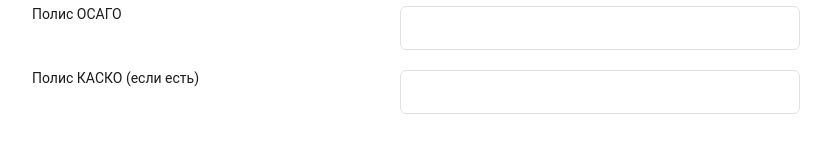
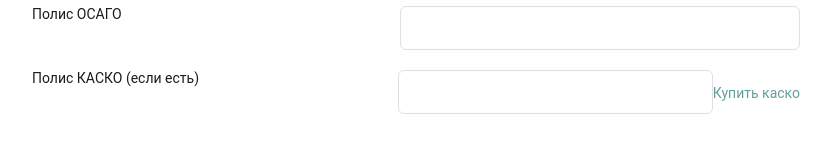
Before and after one commit to DEsimas/SF-Drive, a React app: page /addcar in a window 1280 px wide. Shown: the part 1955-2119 px from the top of the page, without its empty margins (224-1055 px from the left). Built offline with nearby package versions, Linux system fonts and the light colour scheme; no server answers; a web font is replaced by a local one.

Commit message:
adding data to state

```diff
--- a/src/components/AddCar/AddCar.js
+++ b/src/components/AddCar/AddCar.js
@@ -1,7 +1,7 @@
 import React from 'react';
 import { useSelector } from 'react-redux';
 
-import AddCar1 from './step1/AddCar1';
+import AddCar1 from './step1/AddCar1.jsx';
 import Header from './../Common/Header';
 import HeaderREGISTERED from './../Common/HeaderREGISTERED';
 
--- a/src/components/AddCar/step1/AddCar1.js
+++ b/src/components/AddCar/step1/AddCar1.js
@@ -1,6 +1,15 @@
 import React from 'react';
 
-function AddCar1() {
+function AddCar1(props) {
+    function saveData() {
+        let Data = {};
+        let shit = ["mark", "model", "year", "number", "VIN", "color", "engineType", "volume", "powerLS", "powerKVT", "transmission", "mileage", "PTS", "STS", "price", "price3", "price5"];
+        shit.forEach((el) => {
+            Data[el] = document.getElementById(el).value;
+        });
+        console.log(Data);
+        props.saveData(Data);
+    };
     return (
         <>
             <datalist id="markList">
@@ -16,62 +25,62 @@ function AddCar1() {
                             <div className="group1">
                                 <div className="mark row">
                                     <span className="fieldSpan">Марка</span>
-                                    <input list="markList" type="text"></input>
+                                    <input id="mark" list="markList" type="text"></input>
                                 </div>
                                 <div className="model row">
                                     <span className="fieldSpan">Модель</span>
-                                    <input list="" type="text"></input>
+                                    <input id="model" list="" type="text"></input>
                                 </div>
                                 <div className="year row">
                                     <span className="fieldSpan">Год выпуска</span>
-                                    <input type="number"></input>
+                                    <input id="year" type="number"></input>
                                 </div>
                                 <div className="number row">
                                     <span className="fieldSpan">Гос. номер</span>
-                                    <input type="number"></input>
+                                    <input id="number" type="number"></input>
                                 </div>
                                 <div className="VIN row">
                                     <span className="fieldSpan">VIN</span>
-                                    <input list="" type="text"></input>
+                                    <input id="VIN" list="" type="text"></input>
                                 </div>
                                 <div className="color row">
                                     <span className="fieldSpan">Цвет</span>
-                                    <input list="" type="text"></input>
+                                    <input id="color" list="" type="text"></input>
                                 </div>
                             </div>
                             <div className="group2">
                                 <div className="engineType row">
                                     <span className="fieldSpan">Тип двигателя</span>
-                                    <input list="" type="text"></input>
+                                    <input id="engineType" list="" type="text"></input>
                                 </div>
                                 <div className="volume row">
                                     <span className="fieldSpan">Объём</span>
-                                    <input type="text"></input>
+                                    <input id="volume" type="text"></input>
                                 </div>
                                 <div className="power row">
                                     <span className="fieldSpan">Мощность</span>
                                     <div className="powerInput">
-                                        <input type="text"></input>
-                                        <input type="text"></input>
+                                        <input id="powerLS" placeholder="100 л.с." type="text"></input>
+                                        <input id="powerKVT" placeholder="73,5499 кВт" type="text"></input>
                                     </div>
                                 </div>
                                 <div className="transmission row">
                                     <span className="fieldSpan">Трансмиссия</span>
-                                    <input list="" type="text"></input>
+                                    <input id="transmission" list="" type="text"></input>
                                 </div>
                             </div>
                             <div className="group3">
                                 <div className="mileage row">
                                     <span className="fieldSpan">Пробег</span>
-                                    <input type="number"></input>
+                                    <input id="mileage" type="number"></input>
                                 </div>
                                 <div className="PTS row">
                                     <span className="fieldSpan">Серия и номер ПТС</span>
-                                    <input type="text"></input>
+                                    <input id="PTS" type="text"></input>
                                 </div>
                                 <div className="STS row">
                                     <span className="fieldSpan">Серия и номер СТС</span>
-                                    <input type="text"></input>
+                                    <input id="STS" type="text"></input>
                                 </div>
                             </div>
                         </div>
@@ -81,15 +90,15 @@ function AddCar1() {
                         <div className="inputs">
                             <div className="price row">
                                 <span className="fieldSpan">Обычная цена</span>
-                                <input type="text"></input>
+                                <input id="price" type="text"></input>
                             </div>
                             <div className="price3 row">
                                 <span className="fieldSpan">Цена при аренде на 3 дня</span>
-                                <input type="text"></input>
+                                <input id="price3" type="text"></input>
                             </div>
                             <div className="price5 row">
                                 <span className="fieldSpan">Цена при аренде более 5 дней</span>
-                                <input type="text"></input>
+                                <input id="price5" type="text"></input>
                             </div>
                         </div>
                     </div>
@@ -98,17 +107,20 @@ function AddCar1() {
                         <div className="inputs">
                             <div className="OSAGO row">
                                 <span className="fieldSpan">Полис ОСАГО</span>
-                                <input type="text"></input>
+                                <input id="OSAGO" type="text"></input>
                             </div>
                             <div className="KASKO row">
                                 <span className="fieldSpan">Полис КАСКО (если есть)</span>
-                                <input type="text"></input>
+                                <div className="kaskoWrapper">
+                                    <input id="KASKO" type="text"></input>
+                                    <a className="buy">Купить каско</a>
+                                </div>
                             </div>
                         </div>
                     </div>
                 </div>
                 <div className="btnWrap">
-                    <button className="contButton">Продолжить</button>
+                    <button onClick={ saveData } className="contButton">Продолжить</button>
                 </div>
             </div>
         </>
--- /dev/null
+++ b/src/components/AddCar/step1/AddCar1.jsx
@@ -0,0 +1,16 @@
+import React from 'react';
+import { connect } from 'react-redux';
+
+import { saveData } from '../../../redux/addCar/actions';
+
+import AddCar1 from './AddCar1';
+
+const AddCar1Container = props => ((<AddCar1 {...props} />));
+
+const mapStateToProps = state => ({});
+
+const mapDispatchToProps = {
+  saveData
+};
+
+export default connect(mapStateToProps, mapDispatchToProps)(AddCar1Container);
--- a/src/components/Common/HeaderREGISTERED.js
+++ b/src/components/Common/HeaderREGISTERED.js
@@ -4,6 +4,7 @@ import { useSelector } from 'react-redux';
 import "./../../styles/_Common/header.scss";
 
 const CHOOSE_PATH = "http://localhost:4200/Choose";
+const ADD_PATH = "http://localhost:4200/addcar";
 
 function HeaderREGISTERED() {
 
@@ -30,7 +31,7 @@ function HeaderREGISTERED() {
                 <div className="PcMenu">
                     <nav>
                         <a href={ CHOOSE_PATH }>Бронирования</a>
-                        <a>Мои автомобили</a>
+                        <a href={ ADD_PATH }>Мои автомобили</a>
                         <a>Сообщения</a>
                     </nav>
                     <div class="avatar">{ useSelector(state => state.authorization.user.email) }</div>
--- /dev/null
+++ b/src/redux/addCar/actions.js
@@ -0,0 +1,3 @@
+export const SAVE_DATA = "SAVE_DATA";
+
+export const saveData = (data) => ({type:SAVE_DATA, payload: data});
--- /dev/null
+++ b/src/redux/addCar/reducer.js
@@ -0,0 +1,16 @@
+import { SAVE_DATA } from "./actions";
+
+const INITIAL_STATE = {};
+
+export const addCar = (state = INITIAL_STATE, action) => {
+    switch (action.type){
+        case SAVE_DATA:
+            state = {
+                ...state,
+                user: action.payload,
+            }
+        return state;
+        default:
+            return state;
+    }
+};
--- a/src/redux/reducer.js
+++ b/src/redux/reducer.js
@@ -4,10 +4,12 @@ import { registration } from "./registration/reducer";
 import { authorization } from './authorization/reducer';
 import { recovery } from './recovery/reducer';
 import { ChooseAvto } from './chooseAvto/reducer';
+import { addCar } from './addCar/reducer';
 
 export default combineReducers({
     registration: registration,
     authorization: authorization,
     recovery: recovery,
     ChooseAvto: ChooseAvto,
+    saveAvto: addCar,
 });
--- a/src/styles/AddCar/step1.scss
+++ b/src/styles/AddCar/step1.scss
@@ -1,5 +1,7 @@
 @import "./../_Common/_variables.scss";
-
+input{
+    font-family: Roboto;
+}
 .stepSpan{
     font-family: Roboto;
     font-size: 20px;
@@ -79,6 +81,9 @@ h1{
         width: 155px;
         margin-right: 245px;
     }
+    .KASKO input{
+        width: 315px;
+    }
 }
 .btnWrap{
     margin-top: 80px;
@@ -97,3 +102,10 @@ h1{
     text-align: center;
     border: none;
 }
+.buy{
+    position: static;
+    text-decoration: none;
+    font-family: Roboto;
+    color: #61A199;
+    font-size: 14px;
+}
```
Also changed, not shown: 1 other file (tests, documents, lock files or other folders).
